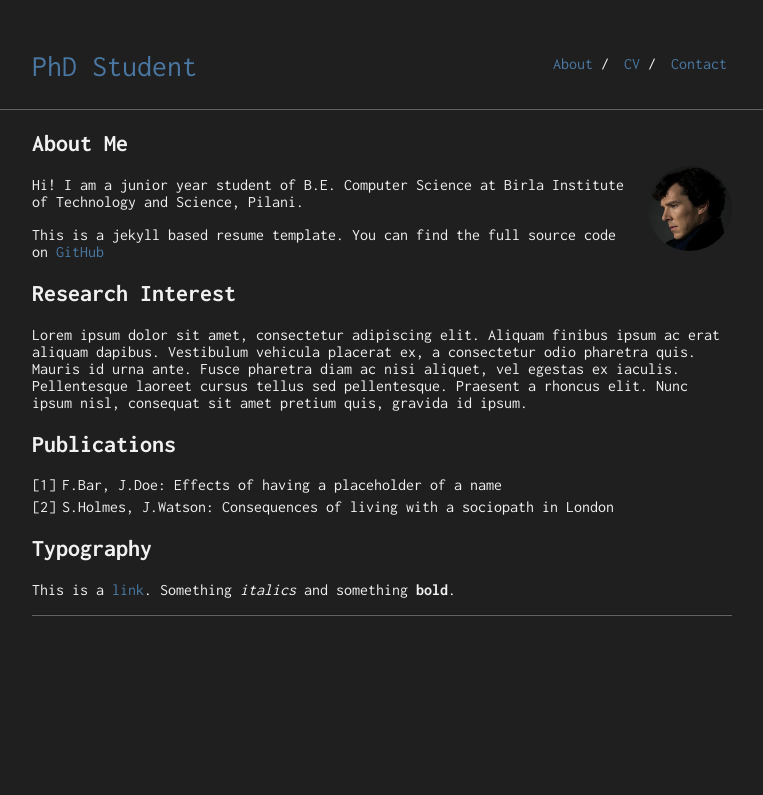
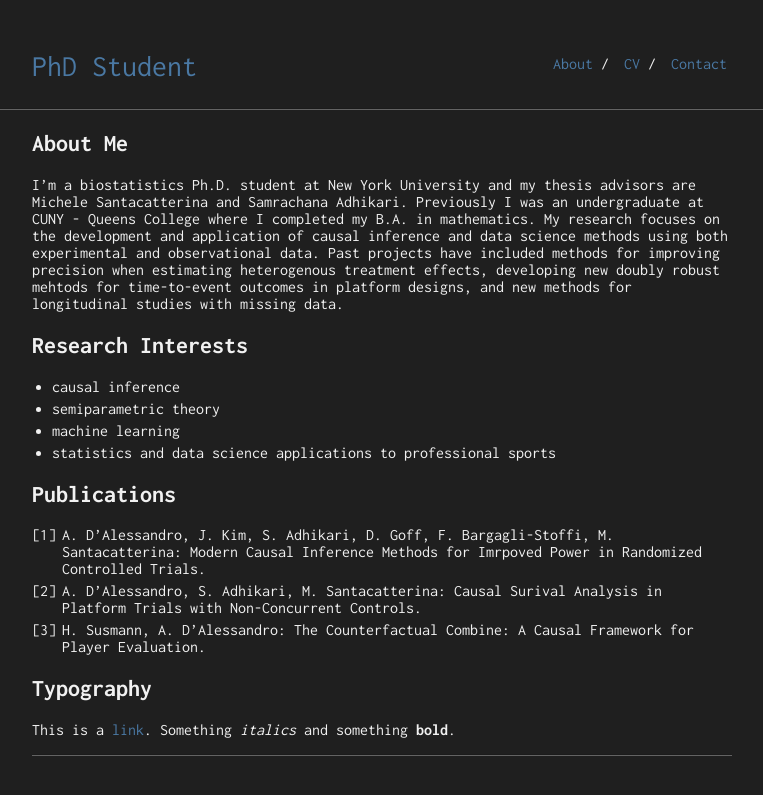
Before and after one commit to antoniod5836/antoniod5836.github.io, a Jekyll site: the page built from index.md, in a window 1280 px wide. Shown: the top 795 px of the page, without its empty margins (258-1021 px from the left). Built offline with Jekyll 4.4.1, drawn with Linux system fonts in a browser that asks for light colours; our own code applies the rules of GitHub Pages for plain Markdown files.

Commit message:
Update index.md

```diff
--- a/index.md
+++ b/index.md
@@ -4,20 +4,21 @@ layout: default
 
 ## About Me
 
-<img class="profile-picture" src="sherlock.jpg">
+I'm a biostatistics Ph.D. student at New York University and my thesis advisors are Michele Santacatterina and Samrachana
+Adhikari. Previously I was an undergraduate at CUNY - Queens College where I completed my B.A. in mathematics. My research focuses on the development and application of causal inference and data science methods using both experimental and observational data. Past projects have included methods for improving precision when estimating heterogenous treatment effects, developing new doubly robust mehtods for time-to-event outcomes in platform designs, and new methods for longitudinal studies with missing data.
 
-Hi! I am a junior year student of B.E. Computer Science at Birla Institute of Technology and Science, Pilani.
+## Research Interests
 
-This is a jekyll based resume template. You can find the full source code on [GitHub](https://github.com/bk2dcradle/researcher)
-
-## Research Interest
-
-Lorem ipsum dolor sit amet, consectetur adipiscing elit. Aliquam finibus ipsum ac erat aliquam dapibus. Vestibulum vehicula placerat ex, a consectetur odio pharetra quis. Mauris id urna ante. Fusce pharetra diam ac nisi aliquet, vel egestas ex iaculis. Pellentesque laoreet cursus tellus sed pellentesque. Praesent a rhoncus elit. Nunc ipsum nisl, consequat sit amet pretium quis, gravida id ipsum.
+* causal inference
+* semiparametric theory
+* machine learning
+* statistics and data science applications to professional sports
 
 ## Publications
 
-1. F.Bar, J.Doe: Effects of having a placeholder of a name
-2. S.Holmes, J.Watson: Consequences of living with a sociopath in London
+1. A. D'Alessandro, J. Kim, S. Adhikari, D. Goff, F. Bargagli-Stoffi, M. Santacatterina: Modern Causal Inference Methods for Imrpoved Power in Randomized Controlled Trials.
+2. A. D'Alessandro, S. Adhikari, M. Santacatterina: Causal Surival Analysis in Platform Trials with Non-Concurrent Controls.
+3. H. Susmann, A. D'Alessandro: The Counterfactual Combine: A Causal Framework for Player Evaluation.
 
 ## Typography
 
```
